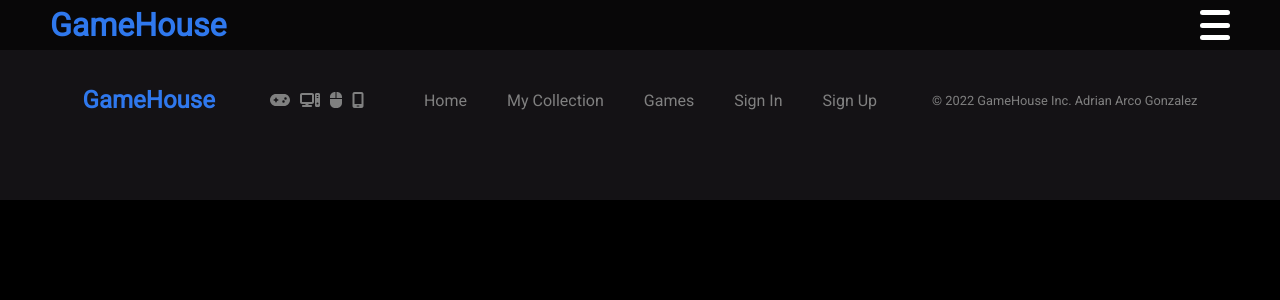
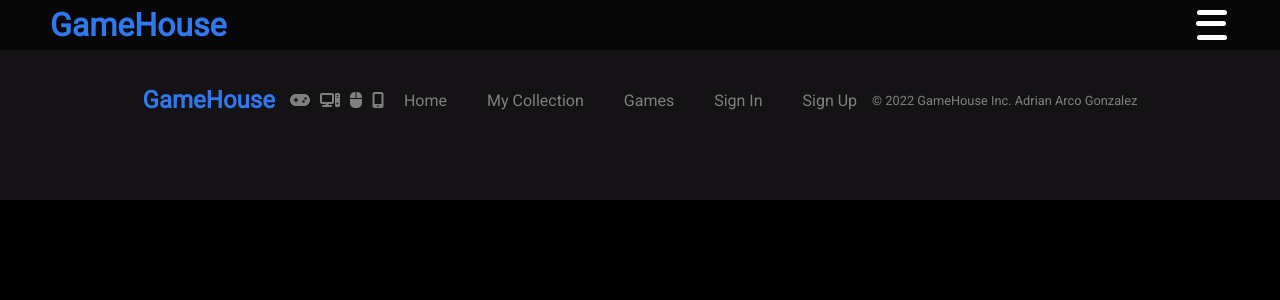
Before and after one commit to AdrianArcoGonzalez/GameHouse-Front, a React (Create React App) app: page /games in a window 1280 px wide. Shown: the top 300 px of the page. Built offline with nearby package versions, Linux system fonts and the light colour scheme.

Commit message:
fix header style

```diff
--- a/src/components/Footer/FooterStyled.ts
+++ b/src/components/Footer/FooterStyled.ts
@@ -12,7 +12,7 @@ const FooterStyled = styled.footer`
   gap: 20px;
   @media (min-width: 850px) {
     flex-direction: row;
-    gap: 50px;
+    gap: 10px;
   }
   .footer {
     &__title {
--- a/src/components/Header/Header.tsx
+++ b/src/components/Header/Header.tsx
@@ -5,21 +5,17 @@ const Header = (): JSX.Element => {
   const [menuVisible, setMenuVisible] = useState(false);
 
   const openCloseMenu = () => {
-    debugger;
     setMenuVisible(!menuVisible);
   };
   return (
     <HeaderStyled>
       <h1 className="header__title">GameHouse</h1>
       <nav className="navigation">
-        <div
-          className="burguer-menu"
-          data-testid="burguer"
-          onClick={openCloseMenu}
-        >
-          <div className="burguer-menu__line"></div>
-        </div>
-
+        <button className="burguer-menu__button" onClick={openCloseMenu}>
+          <div className="burguer-menu" data-testid="burguer">
+            <div className="burguer-menu__line"></div>
+          </div>
+        </button>
         {menuVisible && (
           <section className="burguer-menu__menu">
             <ul>
--- a/src/components/Header/HeaderStyled.ts
+++ b/src/components/Header/HeaderStyled.ts
@@ -22,9 +22,15 @@ const HeaderStyled = styled.header`
   }
 
   .burguer-menu {
-    margin-right: 8px;
-    @media (min-width: 850px) {
-      margin-right: 40px;
+    &__button {
+      width: 50px;
+      height: 30px;
+      background-color: transparent;
+      border: 0;
+      cursor: pointer;
+      @media (min-width: 850px) {
+        margin-right: 30px;
+      }
     }
     &__line {
       background-color: white;
@@ -35,27 +41,36 @@ const HeaderStyled = styled.header`
     &__line::after {
       position: absolute;
       bottom: 10px;
+      right: 23px;
       content: "";
+
       background-color: white;
       height: 5px;
       width: 30px;
       border-radius: 10px;
+      @media (min-width: 850px) {
+        margin-right: 30px;
+      }
     }
     &__line::before {
       content: "";
       position: absolute;
       top: 10px;
+      right: 23px;
       background-color: white;
       height: 5px;
       width: 30px;
       border-radius: 10px;
+      @media (min-width: 850px) {
+        margin-right: 30px;
+      }
     }
     &__menu {
       animation-name: move-in;
       animation-duration: 0.5s;
       position: absolute;
       top: 45px;
-      right: 30px;
+      right: 40px;
       color: white;
       background-color: #141215;
 
@@ -63,9 +78,11 @@ const HeaderStyled = styled.header`
         text-align: center;
         border: 1px solid white;
         padding: 15px;
+        cursor: pointer;
       }
       &--item:hover {
         background-color: #504e52;
+        font-weight: bold;
       }
       &--item:active {
         background-color: #504e52;
```
Also changed, not shown: 1 other file (tests, documents, lock files or other folders).
